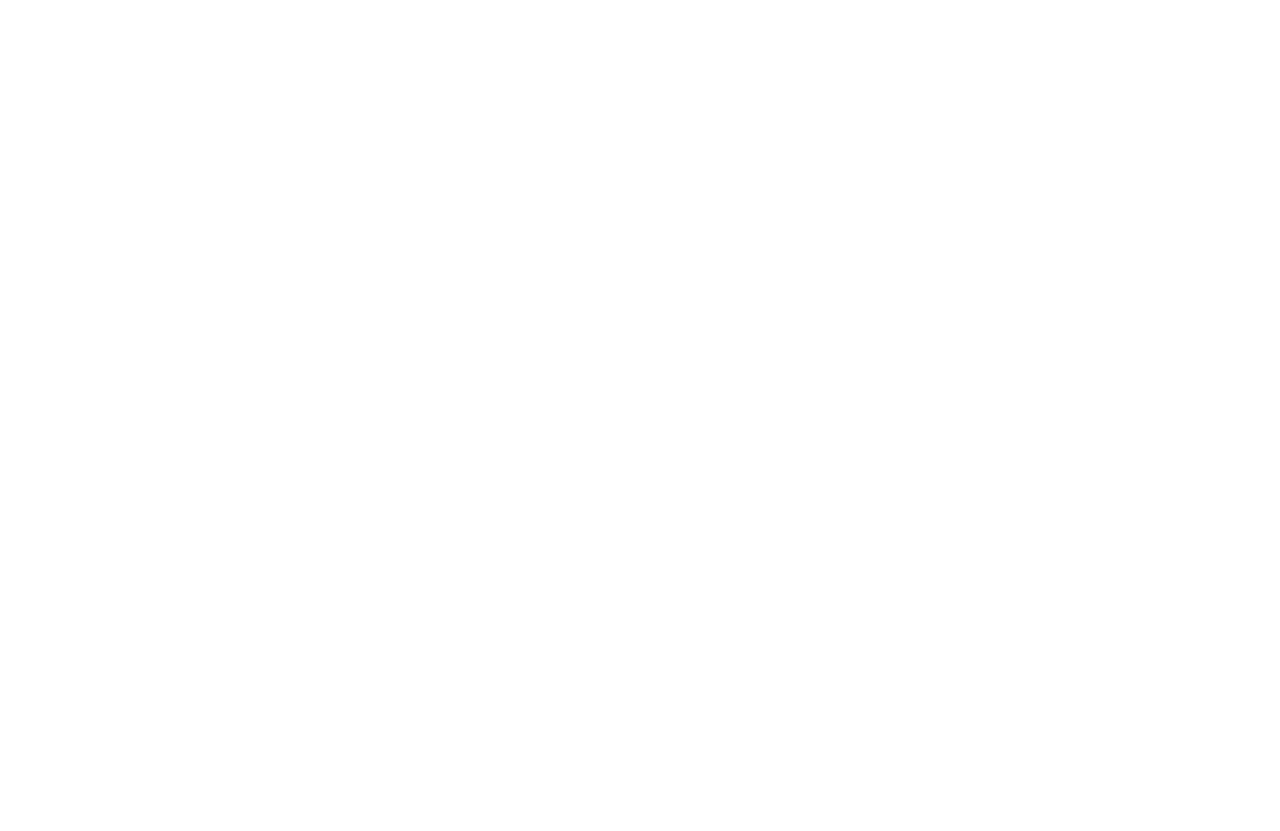
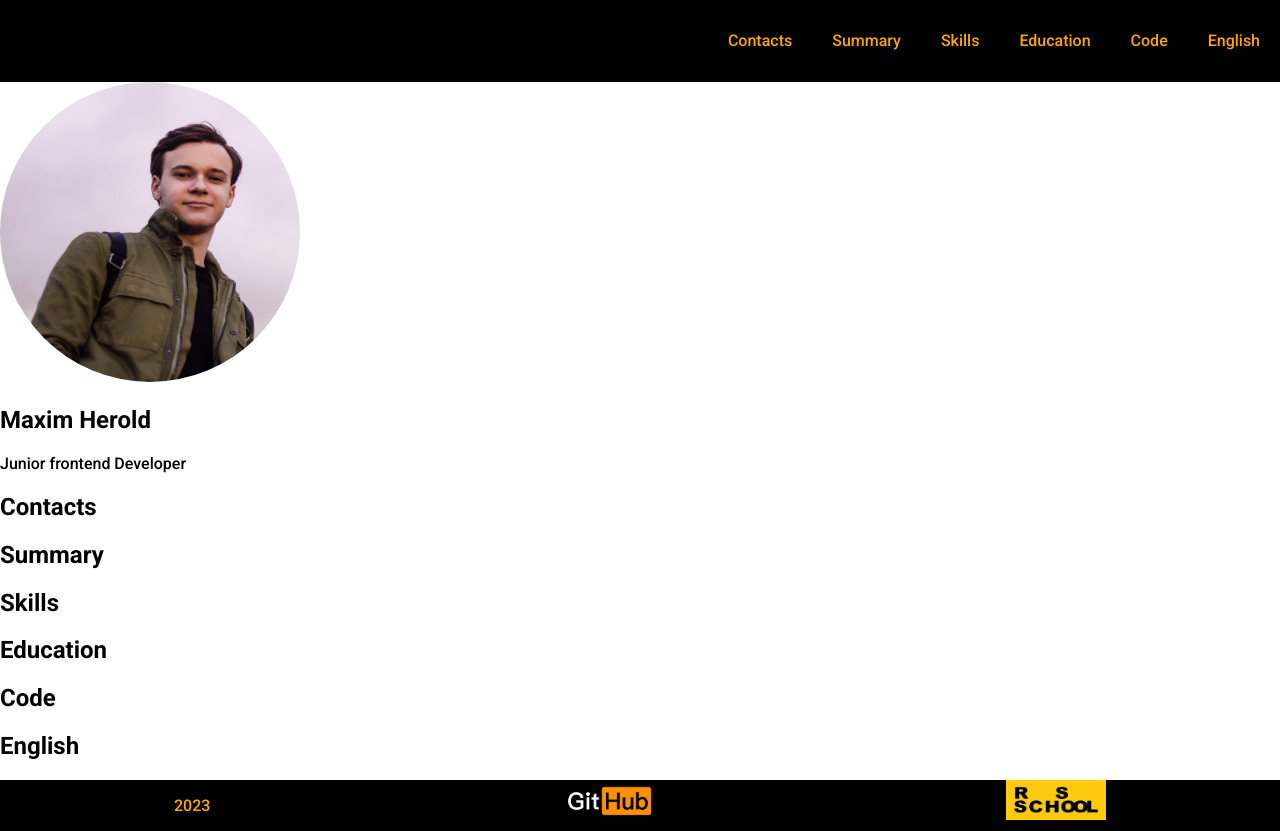
Before and after one commit to Gera862/rsschool-cv, a plain HTML site: page index.html in a window 1280 px wide. Before the commit the page ends 800 px from the top, so only its background shows below. Drawn offline with Linux system fonts and the light colour scheme.

Commit message:
feat: project50

```diff
--- a/index.html
+++ b/index.html
@@ -3,9 +3,65 @@
 <head>
     <meta charset="UTF-8">
     <meta name="viewport" content="width=device-width, initial-scale=1.0">
-    <title>ууфывфывыфвфы</title>
+    <link rel="icon" href="assets/favicon.ico">
+    <link rel="stylesheet" href="style.css">
+    <link rel="preconnect" href="https://fonts.gstatic.com">
+    <link href="https://fonts.googleapis.com/css2?family=Roboto:wght@100;300;500;700&display=swap" rel="stylesheet">
+    <title>CV</title>
 </head>
 <body>
+    <header class="header">
+        <div class="container">
+            <nav class="nav">
+                <ul class="nav-list">
+                  <li class="nav-item"><a href="#contacts" class="nav-link">Contacts</a></li>
+                  <li class="nav-item"><a href="#summary" class="nav-link">Summary</a></li>
+                  <li class="nav-item"><a href="#skills" class="nav-link">Skills</a></li>
+                  <li class="nav-item"><a href="#education" class="nav-link">Education</a></li>
+                  <li class="nav-item"><a href="#code" class="nav-link">Code</a></li>
+                  <li class="nav-item"><a href="#english" class="nav-link">English</a></li>
+                </ul>
+              </nav>
+        </div>
+    </header>
+    <main class="main">
+        <div class="container main_container">
+            <section class="section" id="profile">
+                <img src="/assets/img/photo_2023-07-09_19-26-54.jpg" alt="Maxim Herold" class="photome">
+                <div class="section_profile">
+                    <h1 class="section_tittle">Maxim Herold</h1>
+                    <p>Junior frontend Developer</p>
+                </div>
+            </section>
 
+            <section class="section" id="contacts">
+                <h2 class="section_tittle">Contacts</h2>
+            </section>
+            <section class="section" id="summary">
+                <h2 class="section_tittle">Summary</h2>
+            </section>
+            <section class="section" id="skills">
+                <h2 class="section_title">Skills</h2>
+            </section>
+            <section class="section" id="education">
+                <h2 class="section_title">Education</h2>
+            </section>
+            <section class="section" id="code">
+                <h2 class="section_title">Code</h2>
+            </section>
+            <section class="section" id="english">
+                <h2 class="section_title">English</h2>
+            </section>
+        </div>
+    </main>
+    <footer class="footer">
+        <div class="footer_container">
+            <p class="year">2023</p>
+            <a href="https://github.com/Gera862" class="git">
+                <img src="/assets/icons/68747470733a2f2f76696e63656e742d79616f32372e6769746875622e696f2f70682d69636f6e2d67656e2f6769742e706e67.png" alt="logo" width="100px">
+            </a>
+            <img src="/assets/icons/unnamed.jpg" alt="rsschool" class="icon">
+        </div>
+    </footer>
 </body>
 </html>
--- a/style.css
+++ b/style.css
@@ -0,0 +1,94 @@
+body {
+    font-family: 'Roboto', sans-serif;
+    display: flex;
+    flex-direction: column;
+    justify-content: space-between;
+    min-height: 100vh;
+    margin: 0; padding: 0;
+}
+
+* {
+    box-sizing: border-box;
+  }
+
+html {
+    scroll-behavior: smooth;
+  }
+
+.header {
+    background-color: black;
+}
+
+.container {
+    max-width: 1440px;
+    margin: 0 auto;
+  }
+
+.nav-list {
+    display: flex;
+    justify-content: flex-end;
+    align-items: center;
+    list-style: none;
+  }
+
+.nav-link {
+    padding: 0 20px;
+    line-height: 50px;
+    text-decoration: none;
+    transition: .3s;
+    color: orange;
+  }
+
+.section-item a {
+    color: #474747;
+    text-decoration: none;
+    transition: color 0.5s;
+  }
+.section-item a:hover {
+    color: #474747;
+  }
+
+.main-container {
+    display: flex;
+    flex-wrap: wrap;
+  }
+
+.section {
+    width: 50%;
+  }
+
+.section-title {
+    font-size: 20px;
+    font-weight: 400;
+    text-transform: uppercase;
+    letter-spacing: 5px;
+    color: #829985;
+  }
+
+.photome {
+    display: inline-block;
+    border-radius: 50%;
+    overflow: hidden;
+    width: 300px;
+    height: 300px;
+}
+
+footer {
+    background-color: black;
+
+}
+
+.icon {
+    width: 100px;
+    height: 40px;
+}
+
+.footer_container {
+    justify-content: space-around;
+    display: flex;
+
+}
+
+.year {
+    color: orange;
+}
```
Also changed, not shown: assets/icons/68747470733a2f2f76696e63656e742d79616f32372e6769746875622e696f2f70682d69636f6e2d67656e2f6769742e706e67.png (added), assets/icons/rs_school_js.png (added), assets/icons/unnamed.jpg (added), assets/img/photo_2023-07-09_17-37-32.jpg (added), assets/img/photo_2023-07-09_19-26-54.jpg (added).
